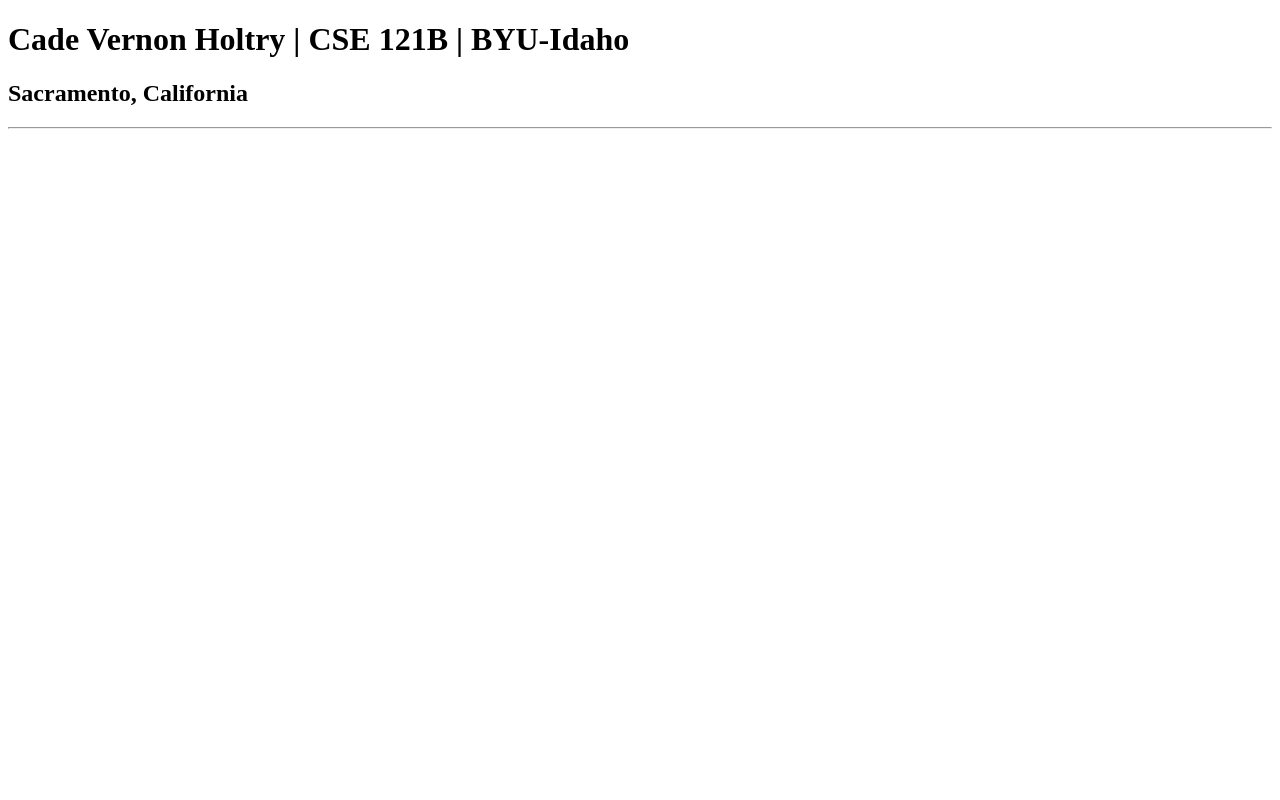
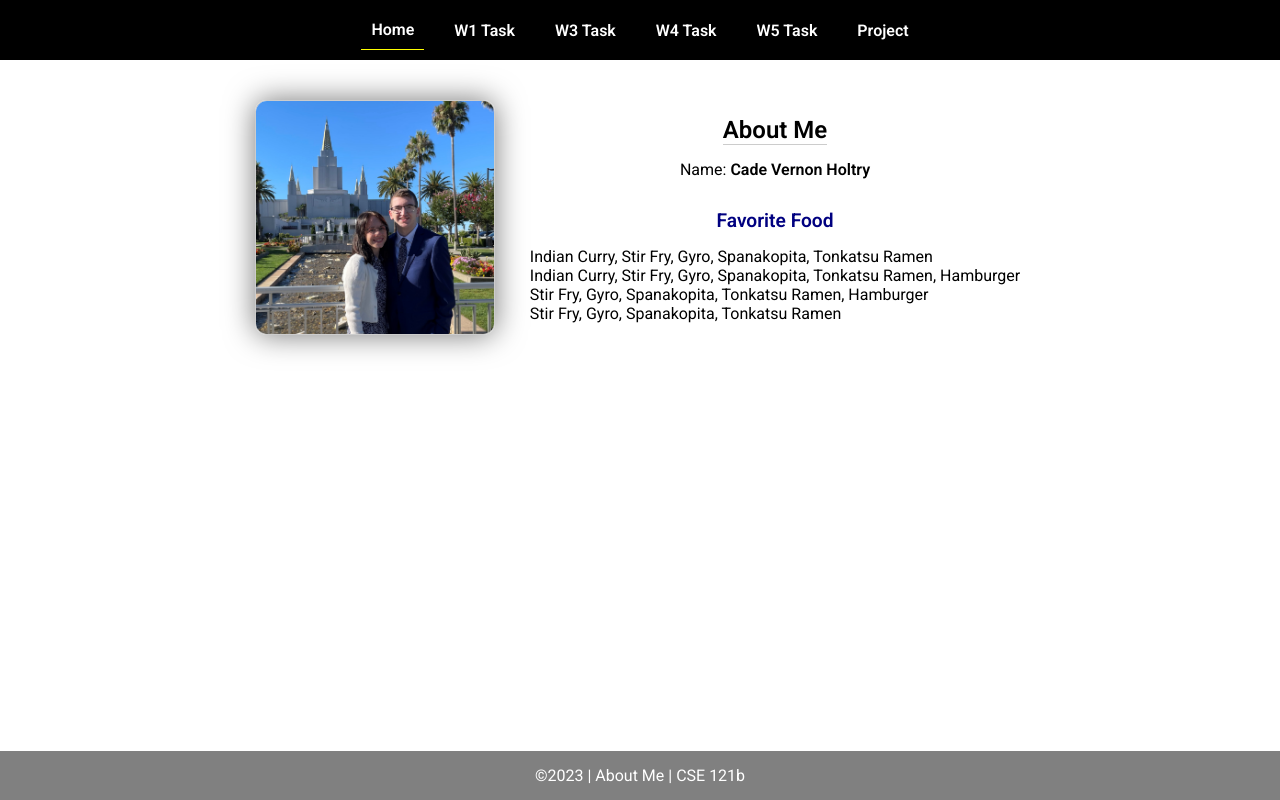
Before and after one commit to cadeholtry/cse121b, a plain HTML site: page index.html in a window 1280 px wide. Drawn offline with Linux system fonts and the light colour scheme.

Commit message:
W02 Programming Tasks

```diff
--- a/index.html
+++ b/index.html
@@ -1,13 +1,45 @@
 <!DOCTYPE html>
 <html lang="en">
+
 <head>
-    <meta charset="UTF-8">
-    <meta name="viewport" content="width=device-width, initial-scale=1.0">
-    <title>Cade Vernon Holtry | CSE 121B | BYU-Idaho</title>
+  <meta charset="UTF-8">
+  <meta name="viewport" content="width=device-width, initial-scale=1.0">
+  <title>About Me | CSE 121b | W02: Programming Tasks</title>
+  <link rel="preconnect" href="https://fonts.googleapis.com">
+  <link rel="preconnect" href="https://fonts.gstatic.com" crossorigin>
+  <link href="https://fonts.googleapis.com/css2?family=Roboto:wght@400;600&display=swap"
+    rel="stylesheet">
+  <link rel="stylesheet" href="styles/main.css">
 </head>
+
 <body>
-    <h1>Cade Vernon Holtry | CSE 121B | BYU-Idaho</h1>
-    <h2>Sacramento, California</h2>
-    <hr>
+  <nav>
+    <ul id="menu">
+      <li><a id="toggleMenu">&equiv;</a></li>
+      <li><a href="index.html" class="active">Home</a></li>
+      <li><a href="w01-task.html">W1 Task</a></li>
+      <li><a href="w03-task.html">W3 Task</a></li>
+      <li><a href="w04-task.html">W4 Task</a></li>
+      <li><a href="w05-task.html">W5 Task</a></li>
+      <li><a href="project.html">Project</a></li>
+    </ul>
+  </nav>
+  <main id="home">
+    <picture>
+      <img src="images/placeholder.png" alt="Placeholder Image">
+    </picture>
+    <section>
+      <h1>About Me</h1>
+      <div class="info">Name: <span id="name"></span></div>
+      <h2>Favorite Food</h2>
+      <div class="block" id="food"></div>
+    </section>
+  </main>
+  <footer>
+    &copy;<span id="year"></span> | About Me | CSE 121b
+  </footer>
+  <script src="scripts/main.js"></script>
+  <script src="scripts/w02-task.js"></script>
 </body>
+
 </html>
--- /dev/null
+++ b/scripts/main.js
@@ -0,0 +1,9 @@
+// copyright year
+document.querySelector('#year').textContent = new Date().getFullYear();
+
+// toggle menu in small view
+const toggleMenu = () => {
+    document.querySelector('#menu').classList.toggle('open');
+}
+
+document.querySelector('#toggleMenu').addEventListener('click', toggleMenu);
--- /dev/null
+++ b/scripts/w02-task.js
@@ -0,0 +1,26 @@
+/* W02-Task - Profile Home Page */
+/* Step 1 - Setup type tasks - no code required */
+/* Step 2 - Variables */
+let fullName = "Cade Vernon Holtry";
+let currentYear = 2023;
+const profilePicture = "images/Cade.jpg"
+/* Step 3 - Element Variables */
+let nameElement = document.getElementById('name');
+let foodElement = document.getElementById('food');
+let yearElement = document.querySelector('#year');
+let img_ = document.getElementsByTagName('img');
+/* Step 4 - Adding Content */
+nameElement.innerHTML = `<strong>${fullName}</strong>`;
+let imageElement = img_[0].setAttribute('src', profilePicture);
+yearElement.textContent = currentYear;
+img_[0].setAttribute('alt', `Profile image of ${fullName}`);
+/* Step 5 - Array */
+let favFoods = ['Indian Curry',' Stir Fry',' Gyro',' Spanakopita',' Tonkatsu Ramen'];
+foodElement.innerHTML = favFoods;
+anotherFav = " Hamburger";
+favFoods.push(anotherFav);
+foodElement.innerHTML += `<br>${favFoods}`;
+favFoods.shift();
+foodElement.innerHTML += `<br>${favFoods}`;
+favFoods.pop();
+foodElement.innerHTML += `<br>${favFoods}`;
--- /dev/null
+++ b/styles/main.css
@@ -0,0 +1,157 @@
+/* Universal Selector */
+* {
+    margin: 0;
+    padding: 0;
+    box-sizing: border-box;
+}
+
+/* HTML Selectors */
+body {
+    font-family: 'Roboto', Helvetica, sans-serif;
+}
+
+nav {
+    background-color: black;
+    width: 100%;
+    position: fixed;
+    top: 0;
+}
+
+nav ul {
+    display: flex;
+    flex-direction: column;
+    align-items: center;
+    max-width: fit-content;
+    margin: 0 auto;
+}
+
+nav ul li {
+    flex: 1 1 auto;
+}
+
+nav ul li:first-child {
+    display: block;
+    font-size: 2rem;
+}
+
+nav ul li:first-child a {
+    padding: 1px 10px;
+}
+
+nav ul li {
+    display: none;
+    list-style: none;
+    margin: 10px;
+}
+
+nav ul li a {
+    display: block;
+    padding: 10px;
+    text-decoration: none;
+    font-weight: 600;
+    color: white;
+    text-align: center;
+}
+
+nav ul li a:hover {
+    background-color: #efefef;
+    color: black;
+}
+
+h1, h2 {
+    text-align: center;
+    margin-bottom: 15px;
+
+}
+
+h1 {
+border-bottom: 1px solid #ccc;
+}
+
+h2 {
+    font-size: 1.2rem;
+    color: navy;
+    text-align: center;
+    margin-top: 30px;
+}
+
+main {
+    margin-top: 125px;
+    display: grid;
+    grid-template-columns: 1fr;
+    grid-gap: 20px;
+    align-items: center;
+    justify-content: center;
+}
+
+picture {
+    margin: 0 auto;
+}
+
+picture img {
+    width: 240px;
+    height: auto;
+    border-radius: 5%;
+    border: 1px solid #ccc;
+    box-shadow: 0 0 30px #777;
+}
+
+section {
+    display: flex;
+    flex-direction: column;
+    align-items: center;
+    margin: 10px
+}
+
+label {
+    margin: 15px 0;
+}
+
+footer {
+    background-color: gray;
+    color: white;
+    padding: 15px;
+    text-align: center;
+    width: 100%;
+    position: fixed;
+    bottom: 0;
+}
+
+/* Class Selectors */
+.active {
+    border-bottom: 1px solid yellow;
+}
+
+.open li {
+    display: block;
+}
+
+.block {
+    display: block;
+}
+
+/* ID Selectors */
+
+/* Media Queries */
+@media only screen and (min-width: 32.5em) {
+    nav ul {
+        flex-direction: row;
+    }
+
+    nav ul li:first-child {
+        display: none;
+    }
+
+    nav ul li {
+        display: block;
+    }
+
+    main {
+        margin: 100px auto 20px;
+        grid-template-columns: 250px 1fr;
+        max-width: -moz-fit-content;
+        max-width: fit-content;
+
+    }
+
+}
```
Also changed, not shown: index-old.html (added, +13 -0 lines), images/Cade.jpg (added).
